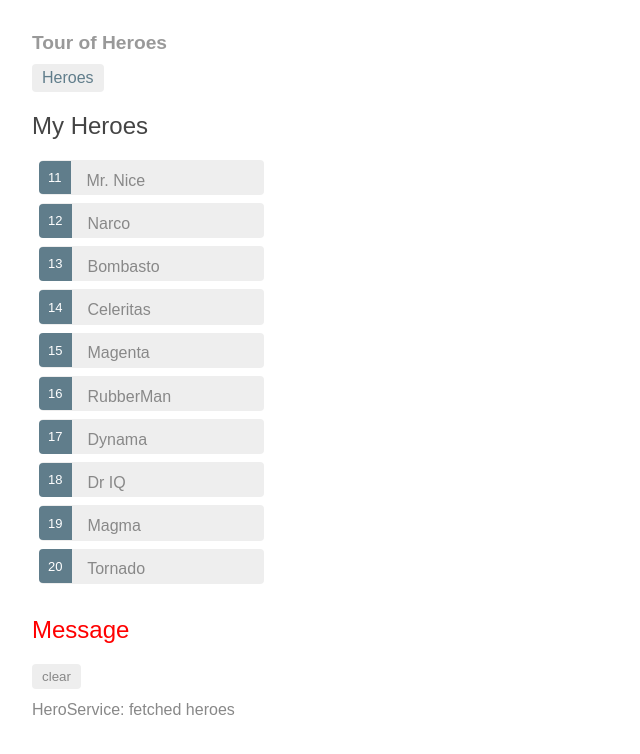
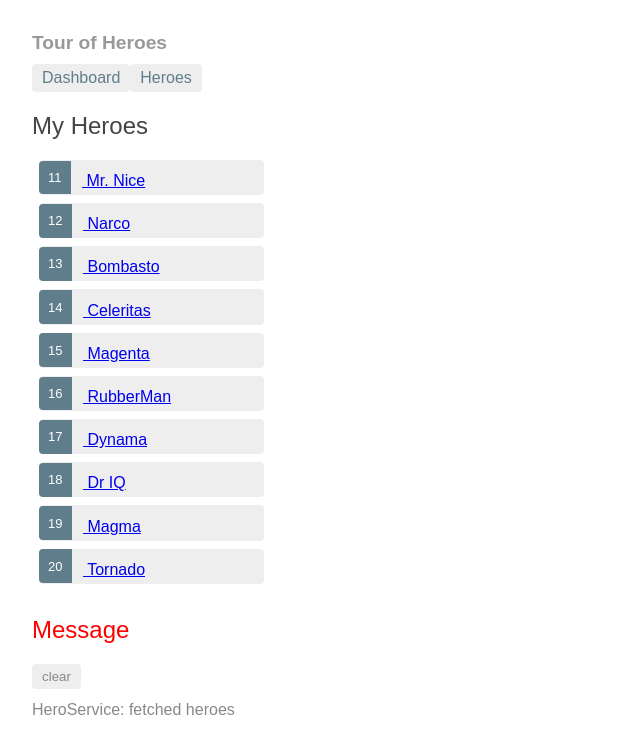
Before and after one commit to RBoshae/Angular-Tour-Of-Heros, an Angular app: page /heroes in a window 1280 px wide. Shown: the top 754 px of the page, without its empty margins (0-640 px from the left). Built offline with nearby package versions, Linux system fonts and the light colour scheme.

Commit message:
Hero Component Links

```diff
--- a/src/app/app.component.html
+++ b/src/app/app.component.html
@@ -1,5 +1,6 @@
 <h1>{{title}}</h1>
 <nav>
+  <a routerLink="/dashboard">Dashboard</a>
   <a routerLink="/heroes">Heroes</a>
 </nav>
 <router-outlet></router-outlet>
--- a/src/app/dashboard/dashboard.component.html
+++ b/src/app/dashboard/dashboard.component.html
@@ -1,6 +1,6 @@
 <h3>Top Heroes</h3>
 <div class="grid grid-pad">
-  <a *ngFor="let hero of heroes" class="col-1-4">
+  <a *ngFor="let hero of heroes" class="col-1-4" routerLink="/detail/{{hero.id}}">
     <div class="module hero">
       <h4>{{hero.name}}</h4>
     </div>
--- a/src/app/heroes/heroes.component.html
+++ b/src/app/heroes/heroes.component.html
@@ -1,11 +1,9 @@
 <h2>My Heroes</h2>
 
 <ul class="heroes">
-  <li *ngFor="let hero of heroes"
-    [class.selected]="hero === selectedHero"
-    (click)="onSelect(hero)">
-    <span class="badge">{{hero.id}}</span> {{hero.name}}
+  <li *ngFor="let hero of heroes">
+    <a routerLink="/detail/{{hero.id}}">
+      <span class="badge">{{hero.id}}</span> {{hero.name}}
+    </a>
   </li>
 </ul>
-
-<app-hero-detail [hero]="selectedHero"></app-hero-detail>
```
Also changed, not shown: src/app/app-routing.module.ts (+5 -3 lines).
